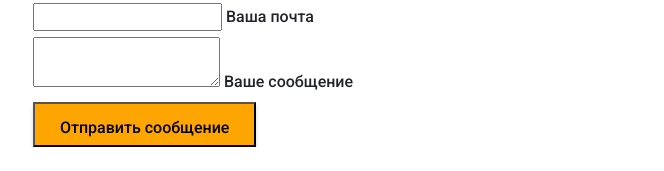
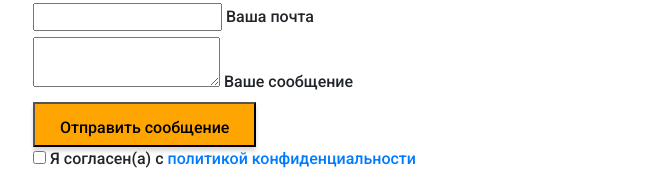
Before and after one commit to vict0rkovalchuk/prtfolio, a website: page src/index.html in a window 1280 px wide. Shown: the part 5618-5789 px from the top of the page, without its empty margins (37-701 px from the left). Before the commit the page ends 5765 px from the top, so only its background shows below. Drawn offline with Linux system fonts and the light colour scheme.

Commit message:
privacy  policy

```diff
--- a/src/index.html
+++ b/src/index.html
@@ -614,11 +614,11 @@
             </div>
             <form action="#" class="contacts__form">
               <div class="contacts__input">
-                <input name="name" type="text" id="name" />
+                <input required name="name" type="text" id="name" />
                 <label for="name">Ваше имя</label>
               </div>
               <div class="contacts__input">
-                <input name="email" type="email" id="email" />
+                <input required name="email" type="email" id="email" />
                 <label for="email">Ваша почта</label>
               </div>
 
@@ -626,8 +626,17 @@
                 <textarea name="text" id="text"></textarea>
                 <label for="text">Ваше сообщение</label>
               </div>
-              <div>
+              <div class="contacts__triggers">
                 <button class="contacts__btn btn">Отправить сообщение</button>
+                <div class="contacts__policy">
+                  <input required type="checkbox" />
+                  <span
+                    >Я согласен(а) с
+                    <a href="/policy.html"
+                      >политикой конфиденциальности</a
+                    ></span
+                  >
+                </div>
               </div>
             </form>
           </div>
--- a/src/sass/blocks/_contacts.scss
+++ b/src/sass/blocks/_contacts.scss
@@ -52,6 +52,21 @@
       left: 12px;
     }
   }
+  &__triggers {
+    grid-column: 1/3;
+    display: grid;
+    column-gap: 35px;
+    grid-template-columns: repeat(2, auto);
+  }
+  &__policy {
+    font-size: 12px;
+    line-height: 14px;
+    display: flex;
+    align-items: center;
+    input {
+      margin-right: 10px;
+    }
+  }
   &__input {
     position: relative;
     input {
```
Also changed, not shown: src/policy.html (added, +12 -0 lines), dist/css/style.min.css, dist/index.html, dist/policy.html (added).
